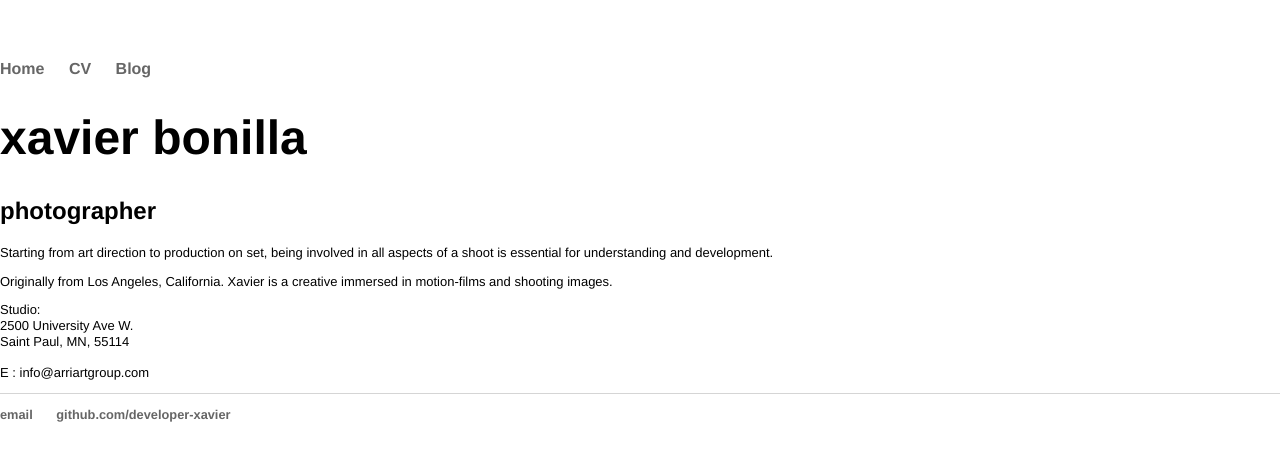
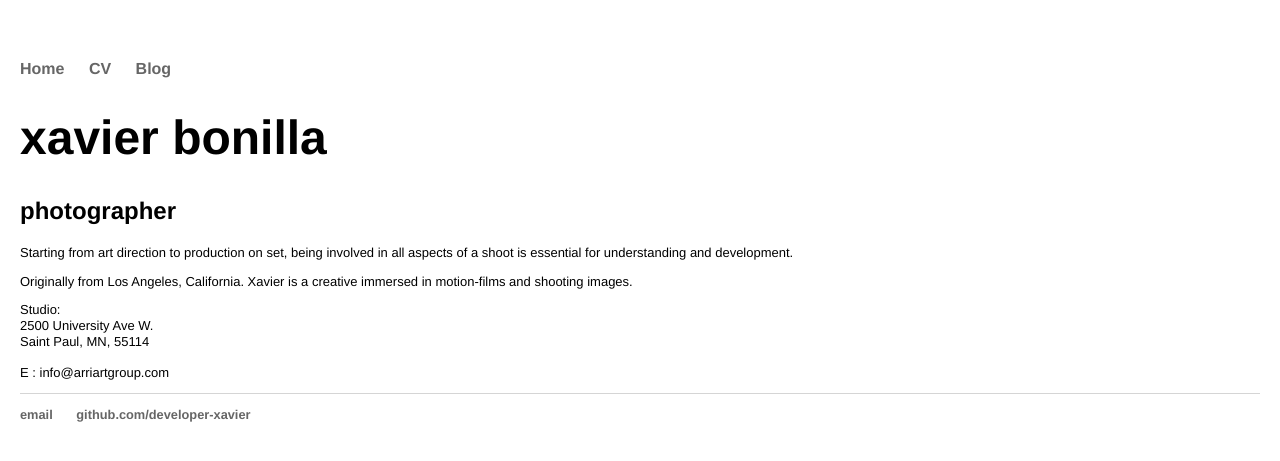
Before and after one commit to developer-xavier/developer-xavier.github.io, a Jekyll site: the page built from index.html, in a window 1280 px wide. Shown: the top 461 px of the page. Built offline with Jekyll 4.4.1, drawn with Linux system fonts in a browser that asks for light colours.

Commit message:
Update main.css

```diff
--- a/css/main.css
+++ b/css/main.css
@@ -1,5 +1,5 @@
 body {
-    margin: 60px auto;
+    margin: 60px 20px;
     font-family: "Helvetica Neue" , 'Sans-Serif';
 
 }
```
